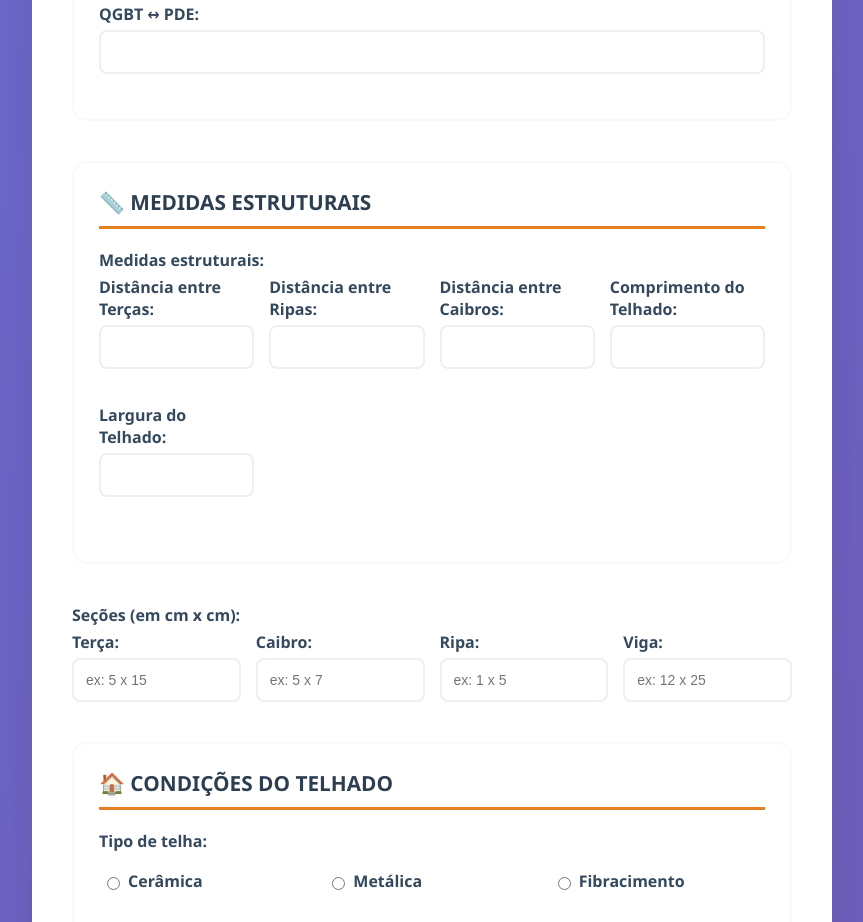
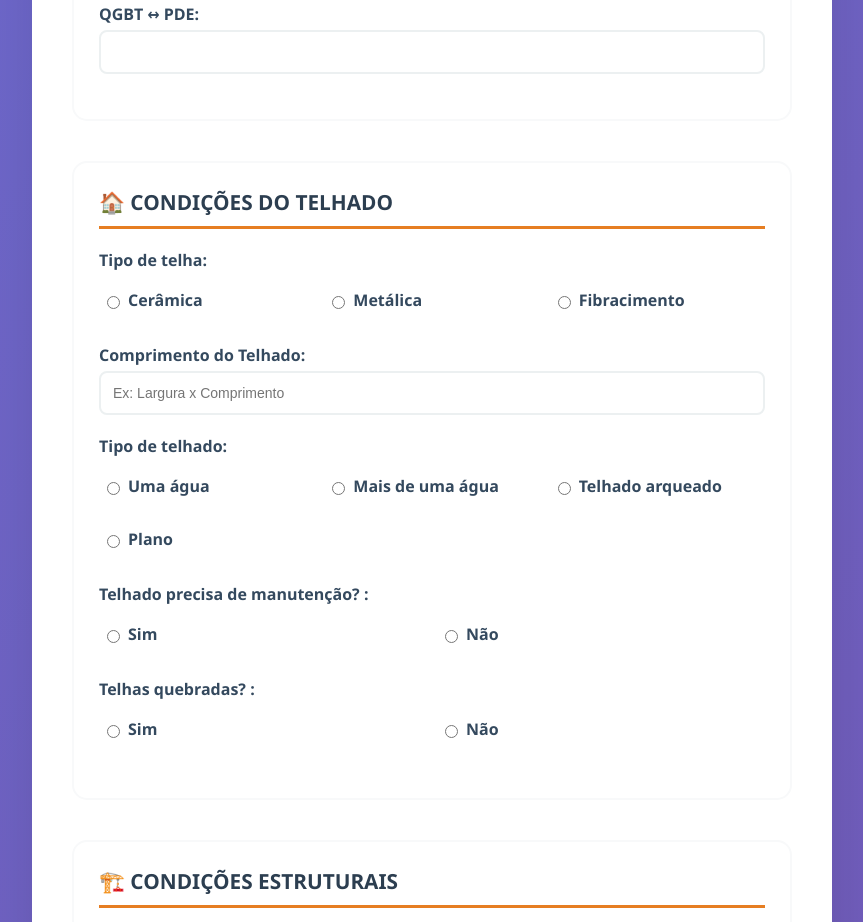
Before and after one commit to Bruno-spj/relatorio-vistoria-icesolar, a plain HTML site: page index.html in a window 1280 px wide. Shown: the part 3728-4650 px from the top of the page, without its empty margins (208-1071 px from the left). Drawn offline with Linux system fonts and the light colour scheme.

Commit message:
adicionado campo de comprimento do telhado na seção condições do telhado

```diff
--- a/index.html
+++ b/index.html
@@ -244,7 +244,7 @@
             </div>
 
              <div class="form-group">
-              <label>PDE está no externo a residência?</label>
+              <label>PDE está externo a residência?</label>
               <div class="checkbox-group">
                 <div class="checkbox-item">
                   <input
@@ -444,72 +444,6 @@
             </div>
           </div>
 
-
-          <!-- MEDIDAS ESTRUTURAIS -->
-          <div class="section">
-            <h2 class="section-title"> 📏 MEDIDAS ESTRUTURAIS</h2>
-            <div class="form-group">
-              <label>Medidas estruturais:</label>
-              <div class="measurements-grid">
-                <div class="form-group">
-                  <label>Distância entre Terças:</label>
-                  <input type="text" name="dist_tercas" />
-                </div>
-                <div class="form-group">
-                  <label>Distância entre Ripas:</label>
-                  <input type="text" name="dist_ripas" />
-                </div>
-                <div class="form-group">
-                  <label>Distância entre Caibros:</label>
-                  <input type="text" name="dist_caibros" />
-                </div>
-                <div class="form-group">
-                  <label>Comprimento do Telhado:</label>
-                  <input type="text" name="compr_telhado" />
-                </div>
-                <div class="form-group">
-                  <label>Largura do Telhado:</label>
-                  <input type="text" name="larg_telhado" />
-                </div>
-
-              </div>
-            </div>
-          </div>
-          <!-- SEÇÕES -->
-          <div class="form-group">
-            <label>Seções (em cm x cm):</label>
-            <div class="measurements-grid">
-              <div class="form-group">
-                <label>Terça:</label>
-                <input
-                  type="text"
-                  name="secao_terca"
-                  placeholder="ex: 5 x 15"
-                />
-              </div>
-              <div class="form-group">
-                <label>Caibro:</label>
-                <input
-                  type="text"
-                  name="secao_caibro"
-                  placeholder="ex: 5 x 7"
-                />
-              </div>
-              <div class="form-group">
-                <label>Ripa:</label>
-                <input type="text" name="secao_ripa" placeholder="ex: 1 x 5" />
-              </div>
-              <div class="form-group">
-                <label>Viga:</label>
-                <input
-                  type="text"
-                  name="secao_viga"
-                  placeholder="ex: 12 x 25"
-                />
-              </div>
-            </div>
-          </div>
-
           <!--CONDIÇÕES DO TELHADO-->
           <div class="section">
             <h2 class="section-title"> 🏠 CONDIÇÕES DO TELHADO</h2>
@@ -545,6 +479,16 @@
                 </div>
               </div>
             </div>
+
+            <div class="form-group">
+                  <label>Comprimento do Telhado:</label>
+                  <input
+                  type="text"
+                  name="larg_telhado"
+                  id="larg_telhado"
+                  placeholder="Ex: Largura x Comprimento"
+                  />
+              </div>
 
             <div class="form-group">
               <label>Tipo de telhado:</label>
@@ -641,6 +585,7 @@
           <!-- CONDIÇÕES ESTRUTURAIS -->
           <div class="section">
             <h2 class="section-title">🏗️ CONDIÇÕES ESTRUTURAIS</h2>
+
             <div class="form-group">
               <label>Tipo de estrutura do telhado:</label>
               <div class="checkbox-group">
@@ -682,6 +627,8 @@
                 </div>
               </div>
             </div>
+
+
 
             <div class="form-group">
               <label>A alvenaria possui fissuras?</label>
@@ -759,7 +706,7 @@
               ></textarea>
             </div>
           </div>
-
+        </div>
           <!-- SOMBREAMENTOS -->
           <div class="section">
             <h2 class="section-title">🌳 SOMBREAMENTOS E OBSTÁCULOS</h2>
--- a/src/js/scripts.js
+++ b/src/js/scripts.js
@@ -86,6 +86,7 @@ function gerarResumo() {
       • QGBT ↔ PDE: ${formData.get("dist_qgbt_pde") || "N/I"}m
 
       🏠 *CONDIÇÕES DO TELHADO*
+      • Largura do Telhado: ${formData.get("larg_telhado") || "Não informado"}
       • Tipo de telha: ${formData.get("tipo_telha") || "Não informado"}
       • Tipo de telhado: ${formData.get("tipo_telhado") || "Não informado"}
       • Precisa manutenção: ${
```
